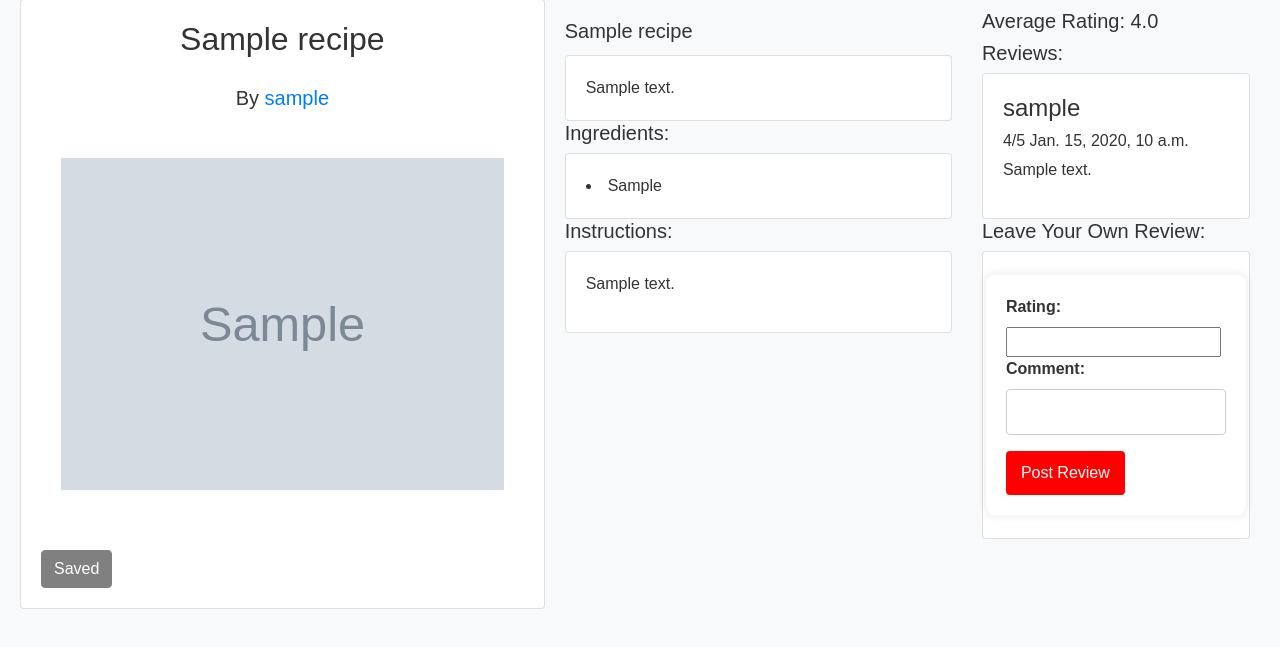
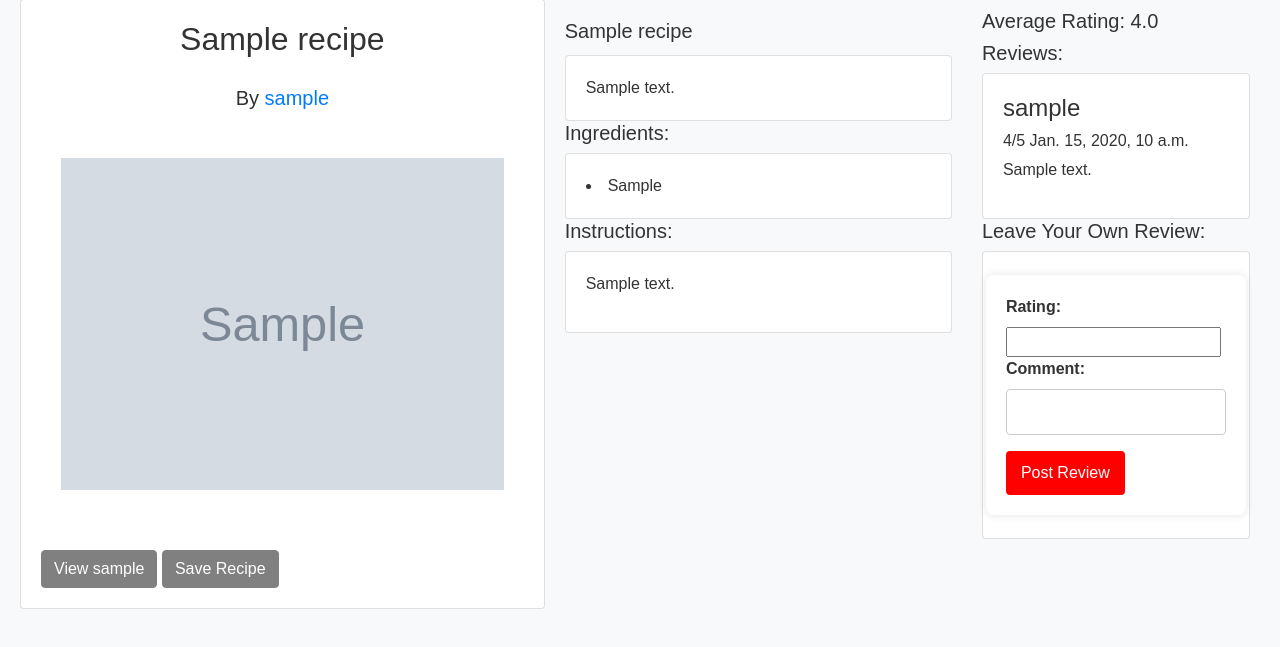
Before and after one commit to LiuLiuBov/LetThemCook, a Django app: page /recipe/1/ in a window 1280 px wide. Shown: the part 153-800 px from the top of the page. Run offline with Django 5.2, Linux system fonts and the light colour scheme; a user stored in the database is signed in; tables that the repository leaves empty hold one stand-in row (values such as "Sample post"); grey boxes marked "Sample" are stand-in pictures; some libraries are stand-ins or nearby versions.

Commit message:
messy stuff

```diff
--- a/letthemcookapp/models.py
+++ b/letthemcookapp/models.py
@@ -8,6 +8,7 @@ class Recipe(models.Model):
     quick_description = models.TextField()
     content = models.TextField()
     ingredients = models.TextField(help_text="List each ingredient on a new line.")
+    saves = models.IntegerField
     picture = models.ImageField(upload_to='', blank=True, null=True)
     user = models.ForeignKey(User, on_delete=models.CASCADE, related_name='recipes')
 
--- a/letthemcookapp/urls.py
+++ b/letthemcookapp/urls.py
@@ -9,9 +9,11 @@ urlpatterns = [
     path("register", views.register, name="register"),
     path("createrecipe", views.createrecipe, name="createrecipe"),
     path("saved", views.saved, name="saved"),
-    path("profile/<int:user_id>", views.profile, name="profile"),
+    path("profile/<str:username>", views.profile, name="profile"),
     path("recipe/<int:recipe_id>/", views.recipe, name="recipe"),
     path("recipe/<int:recipe_id>/save/", views.save_recipe, name="save_recipe"),
+    path("recipe/<int:recipe_id/delete_recipe", views.delete_recipe,name="delete_recipe"),
+    path("profile/<int:user_id>/<int:recipe_id>/delete_save", views.delete_save, name="delete_save"),
     #No recipe view so code crashes
     path("recipe/<int:recipe_id>/create_review/", views.create_review, name="create_review"),
 ]
--- a/letthemcookapp/views.py
+++ b/letthemcookapp/views.py
@@ -44,6 +44,7 @@ def recipe(request, recipe_id):
         context_dict['recipe'] = recipe_obj
         context_dict['ingredients'] = recipe_obj.ingredients.split('\n')
         context_dict['form'] = ReviewForm()
+        context_dict['creator'] = recipe_obj.user
 
         reviews = Review.objects.filter(recipe=recipe_id)
         context_dict['reviews'] = reviews
@@ -66,6 +67,17 @@ def recipe(request, recipe_id):
 
     return render(request, 'recipe.html', context=context_dict)
 
+def delete_recipe(request, recipe_id):
+    Recipe.objects.delete(id=recipe_id)
+    return render(reverse('index'))
+
+def delete_save(request, user_id, recipe_id):
+    recipe = Recipe.objects.get(id=recipe_id)
+    user = get_object_or_404(User, id=user_id)
+    Save.objects.filter(user=user).delete()
+    print("here")
+
+    return redirect(reverse('index'))
 
 def register(request):
     if request.method == "POST":
@@ -131,11 +143,11 @@ def saved(request):
     saved_recipes = Recipe.objects.filter(save__user=user).distinct()
     return render(request, 'saved.html', {'saved_recipes': saved_recipes})
 
-def profile(request, user_id):
-    user = get_object_or_404(User, id=user_id)
+def profile(request, username):
+    user = get_object_or_404(User, username=username)
     user_recipes = Recipe.objects.filter(user=user)
     user_reviews = Review.objects.filter(user=user).order_by('-created_at')
-    saved_recipes = Save.objects.filter(user=user)
+    saved_recipes = Recipe.objects.filter(save__user=user).distinct()
 
     return render(request, 'profile.html', {'username': user.username,
         'user_recipes': user_recipes,
--- a/templates/layout.html
+++ b/templates/layout.html
@@ -32,7 +32,7 @@
                     <a class="nav-link" href="{% url 'saved' %}">Saved Recipes</a>
                 </li>
                 <li class="nav-item">
-                    <a class="nav-link" href="{% url 'profile' user.id%}">My Profile</a>
+                    <a class="nav-link" href="{% url 'profile' user.username%}">My Profile</a>
                 </li>
                 <li class="nav-item">
                     <a class="nav-link" href="{% url 'logout' %}">Log Out</a>
--- a/templates/recipe.html
+++ b/templates/recipe.html
@@ -6,7 +6,7 @@
         <div>
             <h2 style="padding:20px"> {{  recipe.title }} </h2>
             <h5 align="center">By
-            <a href="profile/{{recipe.user}}">
+            <a href="{% url 'profile' recipe.user.username%}">
                 {{recipe.user}}
             </a>
             </h5>
@@ -18,9 +18,8 @@
         </div>
 
         <div class="buttons" style="padding:20px">
-            {% if user.is_authenticated %}
-                <a href="{% url 'save_recipe' recipe.id %}" class="btn btn-primary mt-auto" style="{% if is_saved %}background-color:gray;{% else %}background-color:red;{% endif %} border-color:gray;">{% if is_saved %}Saved{% else %}Save Recipe{% endif %}</a>
-            {% endif %}
+            <a href="{% url 'profile' recipe.user.username%}" class="btn btn-primary mt-auto" style="background-color:gray; border-color:gray;">View {{recipe.user.username}}</a>
+            <a href="recipe/{{recipe.id}}" class="btn btn-primary mt-auto" style="background-color:gray; border-color:gray;">Save Recipe</a>
         </div>
     </div>
 
```
Also changed, not shown: templates/profile.html (+30 -22 lines), media/pizza.jpeg (added).
